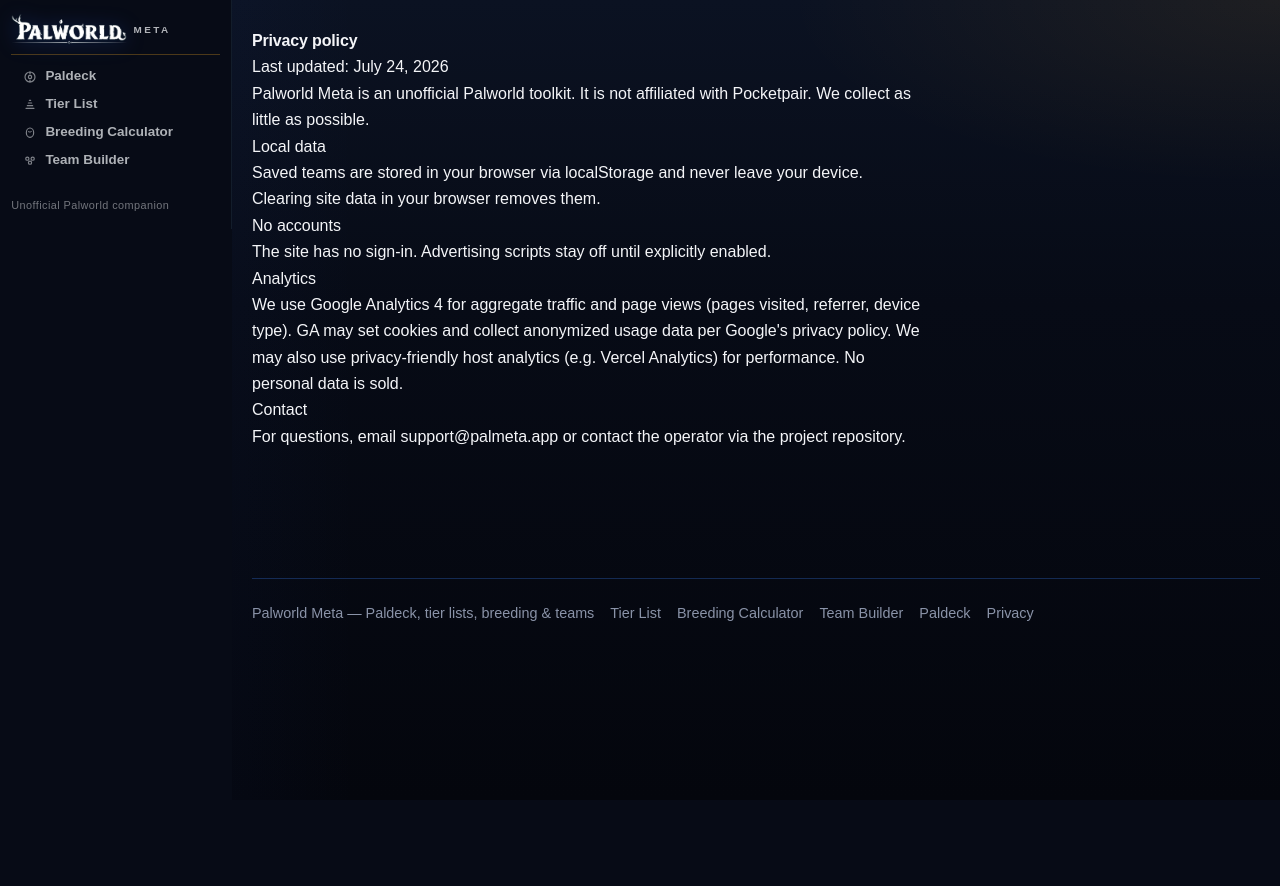
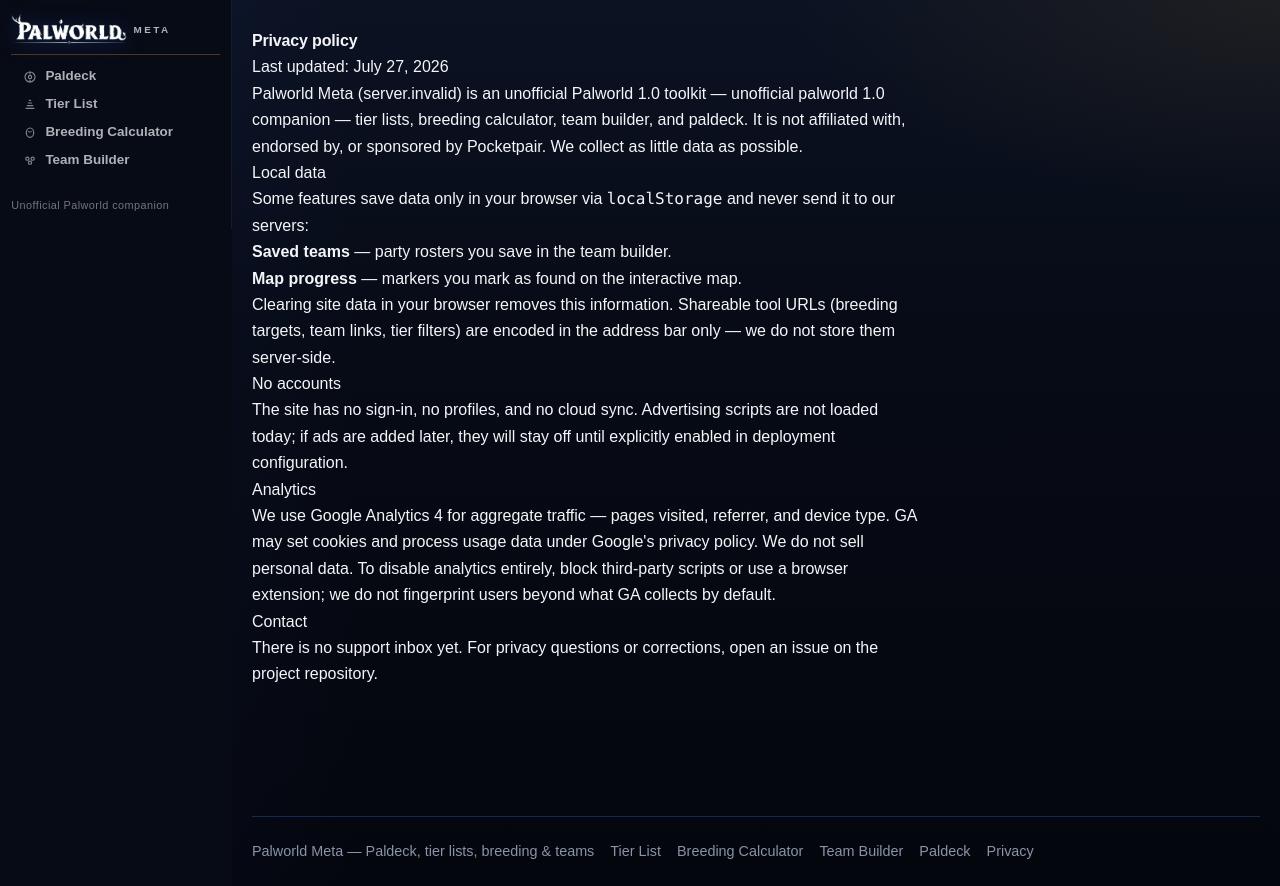
Before and after one commit to halvimkurk/palmeta, a Next.js app: page /privacy in a window 1280 px wide. Before the commit the page ends 800 px from the top, so only its background shows below. Built offline with nearby package versions, Linux system fonts and the light colour scheme; no server answers; a web font is replaced by a local one.

Commit message:
Update privacy policy for current toolkit and contact options.
Reflect localStorage usage, GA4-only analytics, and GitHub issues instead of a support inbox that does not exist yet.

```diff
--- a/app/privacy/page.tsx
+++ b/app/privacy/page.tsx
@@ -1,10 +1,11 @@
 import type { Metadata } from "next";
-import { pageMeta } from "@/lib/seo";
+import { pageMeta, SITE_NAME, SITE_TAGLINE, SITE_URL } from "@/lib/seo";
+
+const GITHUB_URL = "https://github.com/halvimkurk/palmeta";
 
 export const metadata: Metadata = pageMeta({
   title: "Privacy policy",
-  description:
-    "Palworld Meta privacy policy — localStorage teams stay on your device, no accounts, minimal analytics.",
+  description: `${SITE_NAME} privacy policy — saved teams and map markers stay in your browser, no accounts, GA4 analytics only.`,
   path: "/privacy",
 });
 
@@ -12,26 +13,42 @@
   return (
     <article className="prose">
       <h1>Privacy policy</h1>
-      <p>Last updated: July 24, 2026</p>
+      <p>Last updated: July 27, 2026</p>
       <p>
-        Palworld Meta is an unofficial Palworld toolkit. It is not affiliated with
-        Pocketpair. We collect as little as possible.
+        <a href={SITE_URL}>{SITE_NAME}</a> ({SITE_URL.replace(/^https?:\/\//, "")}) is an
+        unofficial Palworld 1.0 toolkit — {SITE_TAGLINE.toLowerCase()} It is not
+        affiliated with, endorsed by, or sponsored by Pocketpair. We collect as little
+        data as possible.
       </p>
       <h2>Local data</h2>
       <p>
-        Saved teams are stored in your browser via localStorage and never leave
-        your device. Clearing site data in your browser removes them.
+        Some features save data only in your browser via <code>localStorage</code> and
+        never send it to our servers:
+      </p>
+      <ul>
+        <li>
+          <strong>Saved teams</strong> — party rosters you save in the team builder.
+        </li>
+        <li>
+          <strong>Map progress</strong> — markers you mark as found on the interactive
+          map.
+        </li>
+      </ul>
+      <p>
+        Clearing site data in your browser removes this information. Shareable tool
+        URLs (breeding targets, team links, tier filters) are encoded in the address bar
+        only — we do not store them server-side.
       </p>
       <h2>No accounts</h2>
       <p>
-        The site has no sign-in. Advertising scripts stay off until explicitly
-        enabled.
+        The site has no sign-in, no profiles, and no cloud sync. Advertising scripts are
+        not loaded today; if ads are added later, they will stay off until explicitly
+        enabled in deployment configuration.
       </p>
       <h2>Analytics</h2>
       <p>
-        We use Google Analytics 4 for aggregate traffic and page views (pages
-        visited, referrer, device type). GA may set cookies and collect
-        anonymized usage data per{" "}
+        We use Google Analytics 4 for aggregate traffic — pages visited, referrer, and
+        device type. GA may set cookies and process usage data under{" "}
         <a
           href="https://policies.google.com/privacy"
           rel="noopener noreferrer"
@@ -39,14 +56,18 @@
         >
           Google&apos;s privacy policy
         </a>
-        . We may also use privacy-friendly host analytics (e.g. Vercel
-        Analytics) for performance. No personal data is sold.
+        . We do not sell personal data. To disable analytics entirely, block third-party
+        scripts or use a browser extension; we do not fingerprint users beyond what GA
+        collects by default.
       </p>
       <h2>Contact</h2>
       <p>
-        For questions, email{" "}
-        <a href="mailto:support@palmeta.app">support@palmeta.app</a> or contact
-        the operator via the project repository.
+        There is no support inbox yet. For privacy questions or corrections, open an
+        issue on the{" "}
+        <a href={GITHUB_URL} rel="noopener noreferrer" target="_blank">
+          project repository
+        </a>
+        .
       </p>
     </article>
   );
```
